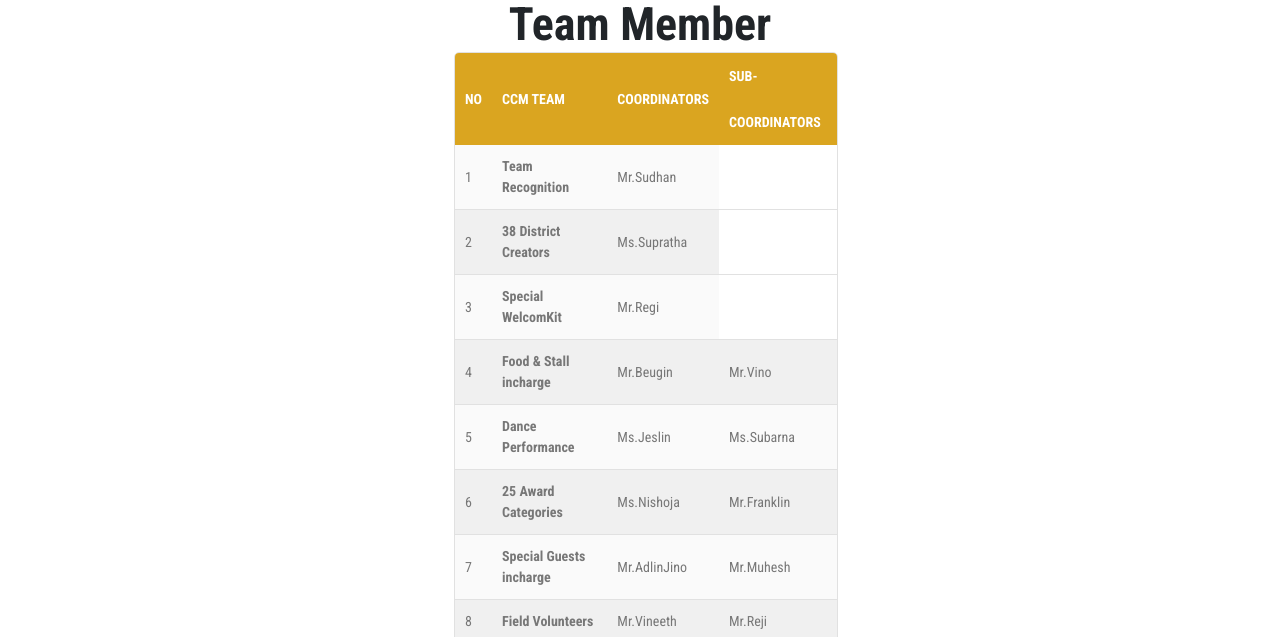
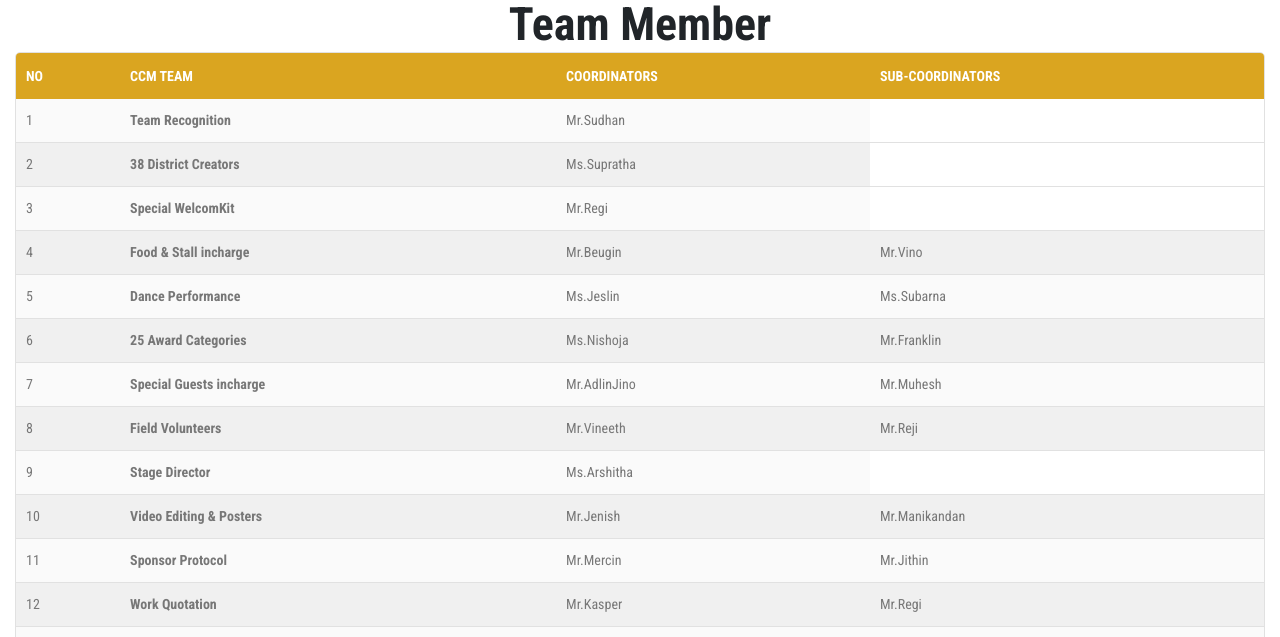
Before and after one commit to Amanikandan1997/CCMMedia, a plain HTML site: page About.html in a window 1280 px wide. Shown: the part 153-790 px from the top of the page. Drawn offline with nearby package versions, Linux system fonts and the light colour scheme.

Commit message:
about page issue solved

```diff
--- a/About.html
+++ b/About.html
@@ -128,7 +128,7 @@
         </header>
         <!--Header End-->
        <h1 style="text-align: center;">Team Member</h1>
-        <div class="col-lg-8" style="padding-left: 454px;">
+        <div class="col-lg-12" >
             <div class="point-table-widget">
                 <table>
                     <thead style="background-color: goldenrod;">
```
